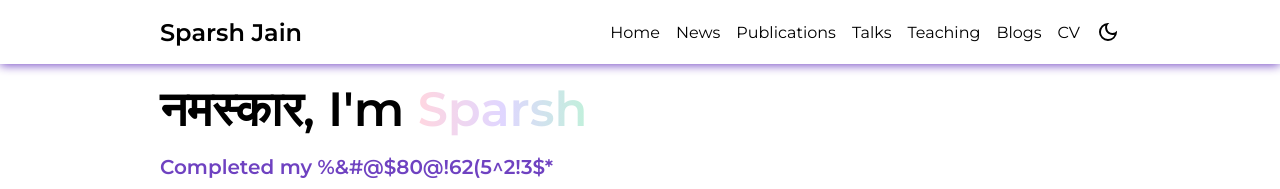
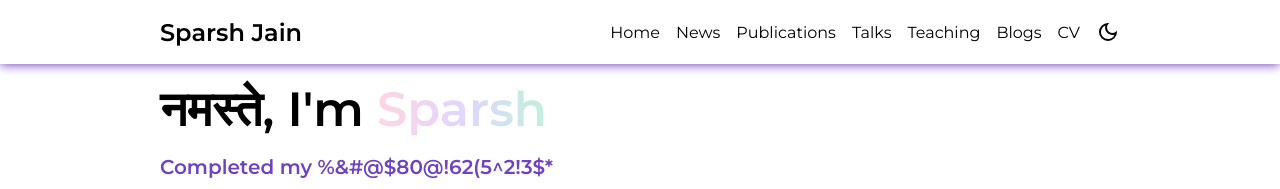
Before and after one commit to Sparshj8287/Sparshj8287.github.io, a Next.js app: page / in a window 1280 px wide. Shown: the top 189 px of the page. Built offline with nearby package versions, Linux system fonts and the light colour scheme.

Commit message:
minor_data_update3

```diff
--- a/src/data/AboutMe.js
+++ b/src/data/AboutMe.js
@@ -1,4 +1,4 @@
-export const PrimaryText = "नमस्कार, I'm Sparsh";
+export const PrimaryText = "नमस्ते, I'm Sparsh";
 
 export const SecondaryTextArray = [
   "Research Associate at AI4Bharat.",
```
